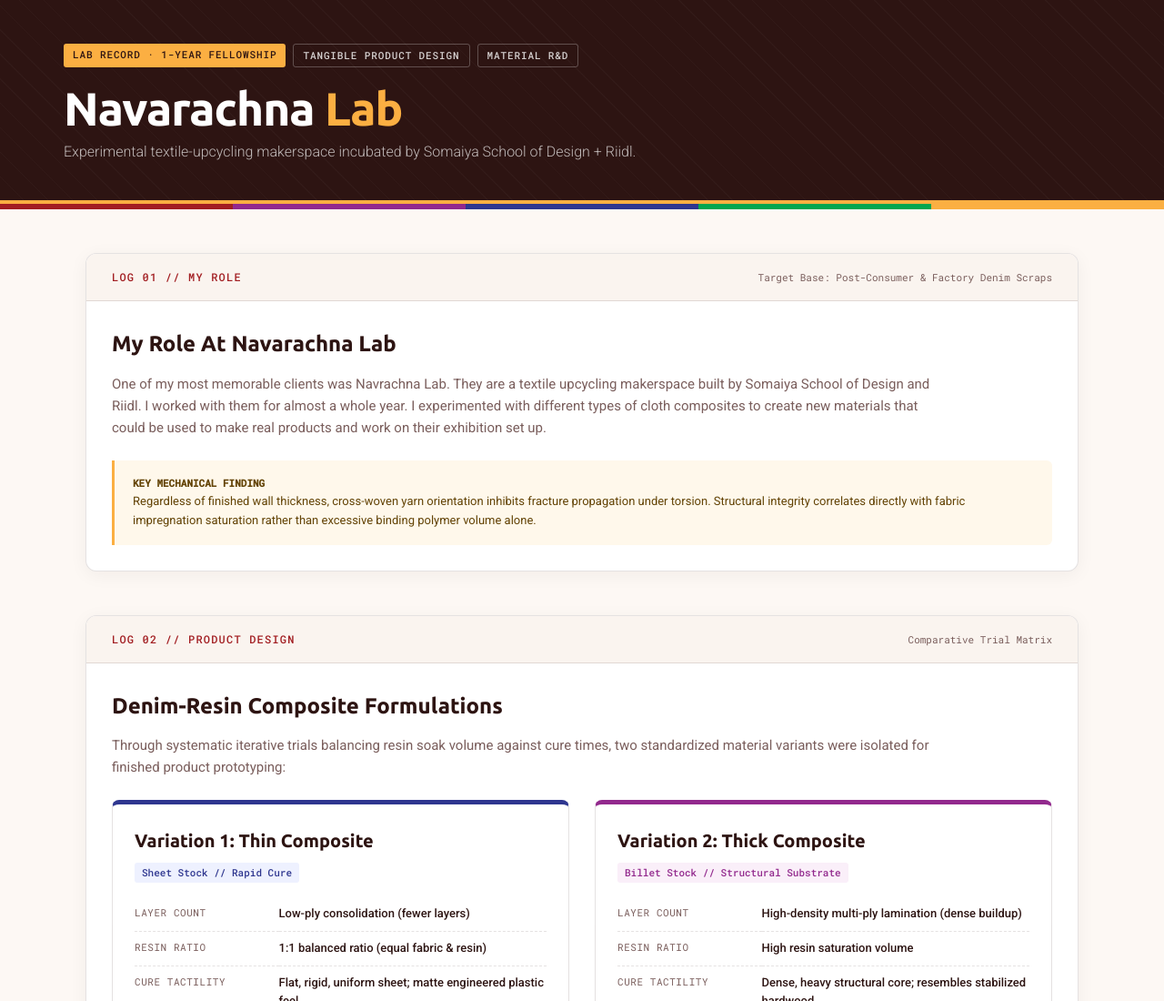
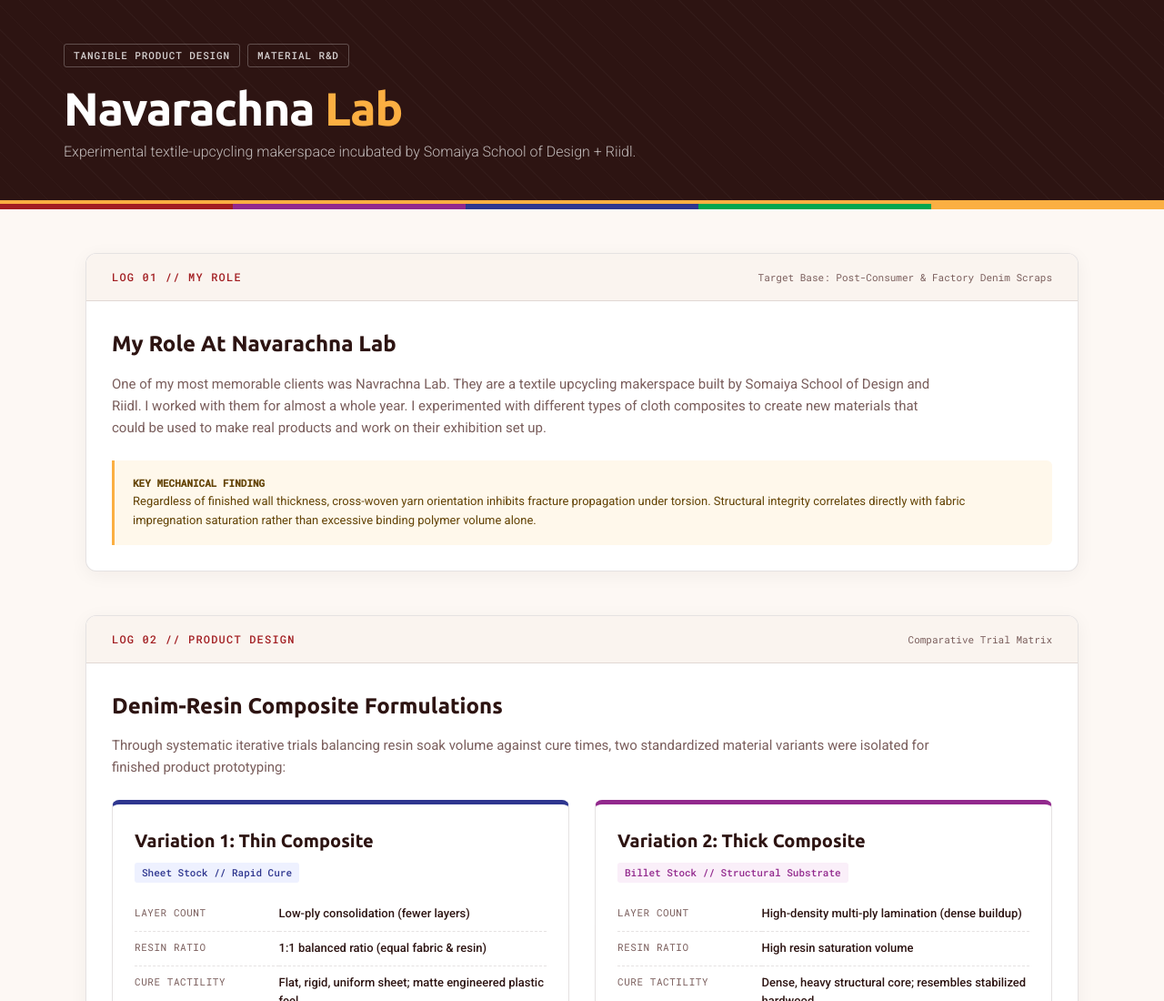
Before and after one commit to aadit2205/Complete-portfolio, a plain HTML site: page project-navarachna-lab.html in a window 1280 px wide. Shown: the top 1100 px of the page at 91% size. Drawn offline with Linux system fonts and the light colour scheme.

Commit message:
Update project-navarachna-lab.html

```diff
--- a/project-navarachna-lab.html
+++ b/project-navarachna-lab.html
@@ -378,7 +378,6 @@
   <header>
     <div class="header-inner">
       <div class="lab-tags">
-        <span class="badge badge-amber">Lab Record · 1-Year Fellowship</span>
         <span class="badge badge-outline">Tangible Product Design</span>
         <span class="badge badge-outline">Material R&amp;D</span>
       </div>
```
